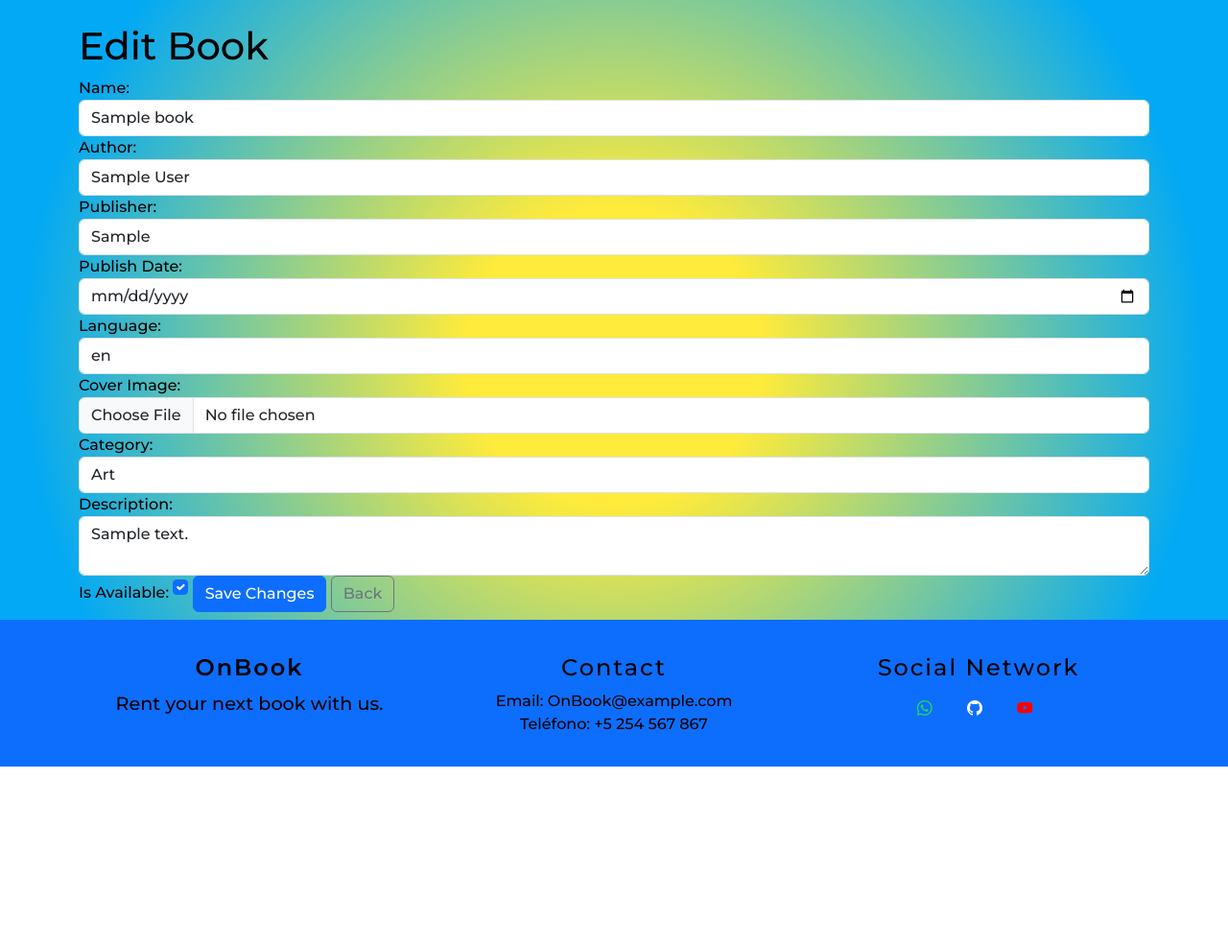
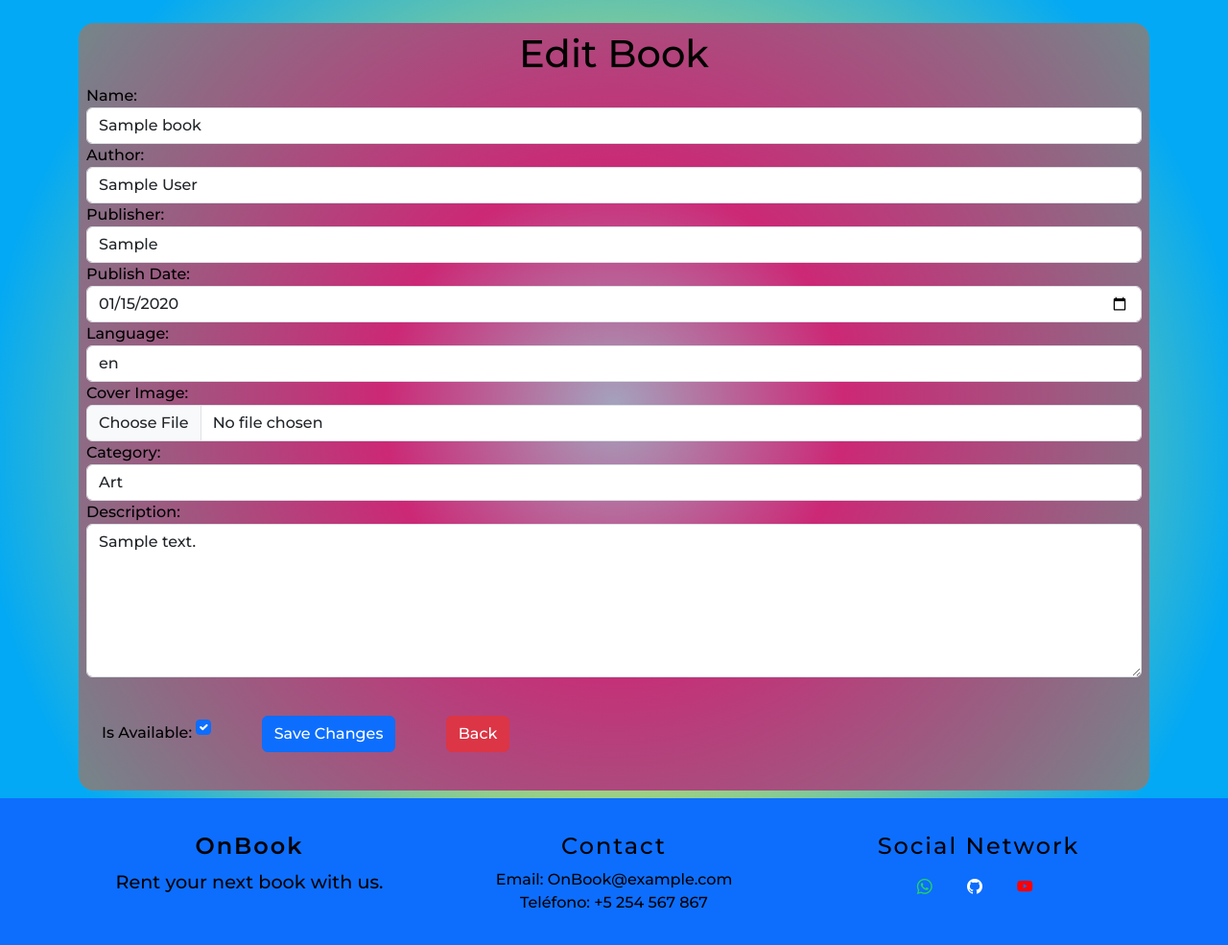
Before and after one commit to Pedrolivares1980/OnBook, a Django app: page /books/update/1/ in a window 1280 px wide. Shown: the part 56-1041 px from the top of the page at 96% size. Before the commit the page ends 855 px from the top, so only its background shows below. Run offline with Django 4.2, Linux system fonts and the light colour scheme; a user stored in the database is signed in; tables that the repository leaves empty hold one stand-in row (values such as "Sample post").

Commit message:
book form

```diff
--- a/books/templates/books/book_form.html
+++ b/books/templates/books/book_form.html
@@ -2,7 +2,8 @@
 {% load static %}
 
 {% block content %}
-<h2>{% if object %}Edit Book{% else %}Add a New Book{% endif %}</h2>
+<div class="container book_form_container p-2">
+  <h2 class="text-center">{% if object %}Edit Book{% else %}Add a New Book{% endif %}</h2>
   <form method="post" enctype="multipart/form-data">
     {% csrf_token %}
 
@@ -24,8 +25,15 @@
 
     <!-- Publish Date Field -->
     <label for="id_publish_date">Publish Date:</label>
-  <input type="date" name="publish_date" id="id_publish_date" placeholder="DD/MM/YYYY"
-    value="{{ form.publish_date.value|default_if_none:'' }}" class="form-control" />
+    <input type="date" name="publish_date" id="id_publish_date"
+    value="{{ form.publish_date.value|date:'Y-m-d' }}" class="form-control">
+    {% if form.publish_date.errors %}
+    <div class="alert alert-danger">
+      {% for error in form.publish_date.errors %}
+        {{ error }}
+      {% endfor %}
+    </div>
+    {% endif %}
 
     <!-- Language Field -->
     <label for="id_language">Language:</label>
@@ -51,11 +59,13 @@
       class="form-control">{{ form.description.value|default_if_none:'' }}</textarea>
 
     <!-- Is Available Field -->
+    <div class="buutons-container mt-4 mb-3 p-3">
       <label for="id_is_available">Is Available:</label>
       <input type="checkbox" name="is_available" id="id_is_available" {% if form.is_available.value %} checked {% endif %}
         class="form-check-input" />
-
-  <button type="submit" class="btn btn-primary">Save Changes</button>
-  <a href="{% url 'book_list' %}" class="btn btn-outline-secondary">Back</a>
+      <button type="submit" class="btn btn-primary ms-md-2 ms-lg-5">Save Changes</button>
+      <a href="{% url 'book_list' %}" class="btn btn-danger ms-md-2 ms-lg-5">Back</a>
+    </div>
   </form>
+</div>
 {% endblock %}
--- a/books/views.py
+++ b/books/views.py
@@ -102,6 +102,7 @@ class BookUpdateView(LoginRequiredMixin, StaffRequiredMixin, UpdateView):
         """Redirect to book detail page after successful update."""
         return reverse('book_detail', kwargs={'pk': self.object.pk})
 
+
     def form_valid(self, form):
         """Handle form submission."""
         messages.success(self.request, 'Book updated successfully.')
--- a/static/main.css
+++ b/static/main.css
@@ -199,6 +199,16 @@ small{
   transform: perspective(37.5rem) rotateY(360deg);
 }
 
+/* ----------------------Book Form------------ */
+
+.book_form_container{
+  background: var(--bg-second);
+  border-radius: 1rem;
+}
+
+#id_description{
+  height: 10rem;
+}
 
 /* -------------------------------Blog----------------------------- */
 
@@ -291,6 +301,8 @@ small{
   background-color: transparent;
   border: none;
 }
+
+/* -------------------------------------------------------------------------Users---------------------------------------------------------------- */
 
 /*---------------------------------------- Logout ---------------------------*/
 
```
Lines whose indentation alone changed are shown as unchanged.
